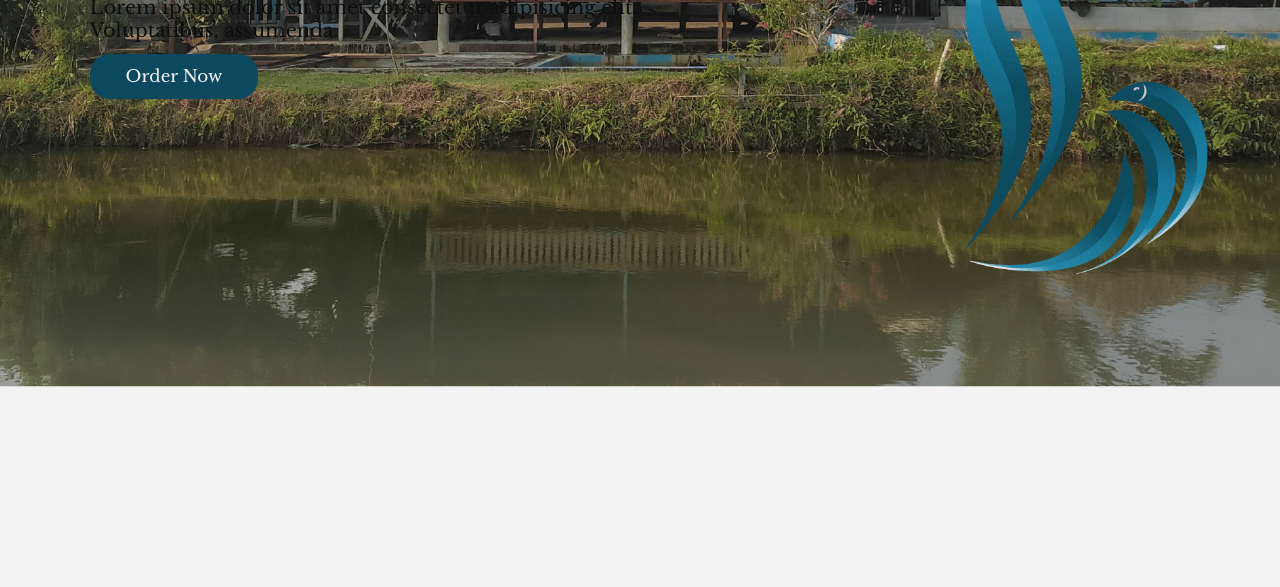
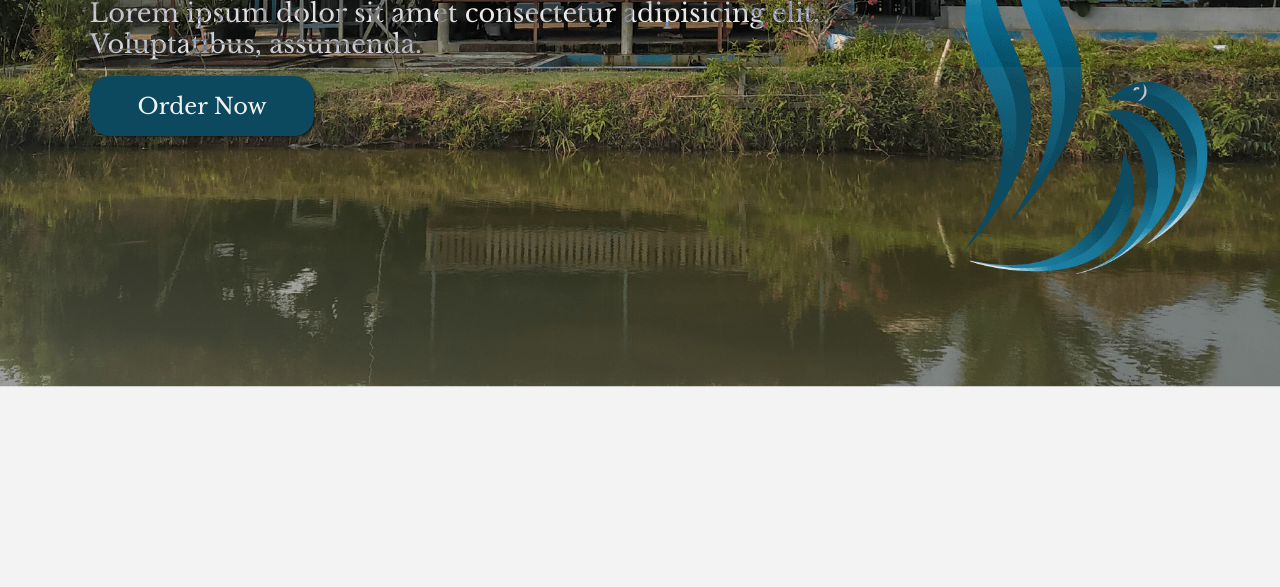
Before and after one commit to OntongGhebi/Saung-Bendung, a plain HTML site: page index.html in a window 1280 px wide. Shown: the part 413-1000 px from the top of the page. After the commit the page ends 800 px from the top, so only its background shows below. Drawn offline with nearby package versions, Linux system fonts and the light colour scheme.

Commit message:
add tampilan dekstop

```diff
--- a/style.css
+++ b/style.css
@@ -16,7 +16,7 @@ body {
     font-family: 'Libre Baskerville', serif;
     background-color: var(--bg);
     color: black;
-    min-height: 1000px;
+    /*min-height: 750px;--!>
 }
 
 /*Navbar*/
@@ -97,9 +97,10 @@ body {
     display: block;
     position: absolute;
     width: 100%;
-    height: 100%;
-    background: linear-gradient(0deg,
-    rgba(243, 243, 243,0.2)3%, rgba(243, 243, 243, 0.05) 20%);
+    height: 40%;
+    background: linear-gradient(8deg,
+    rgba(243, 243, 243,0.2)3%, rgba(243, 243, 243, 0.05) 50%);
+    bottom: 0;
 }
 
 .hero .content {
@@ -115,11 +116,13 @@ body {
 }
 
 .hero .content p {
+    color: #f3f3f3;
     font-size: 1.6rem;
     margin-top: 1rem;
     line-height: 1.2;
     font-weight: 100;
     text-shadow: 1px 1px 3px rgba(243, 243, 243, 0.05);
+    mix-blend-mode: difference;
 }
 
 .hero .content .cta{
@@ -130,8 +133,19 @@ body {
     color: #f3f3f3;
     background-color: var(--primary);
     border-radius: 20px;
+    box-shadow: 1px 1px 3px rgba(0, 0, 0, 0.7);
 }
 
+/*About Section*/
+.about{
+    padding: 4rem 7% 1.4rem;
+}
+
+.about h2 {
+    text-align: center;
+    font-size: 20px;
+    margin-bottom: 3rem;
+}
 /*Responsive*/
 
 @media (max-width: 1366px) {
```
